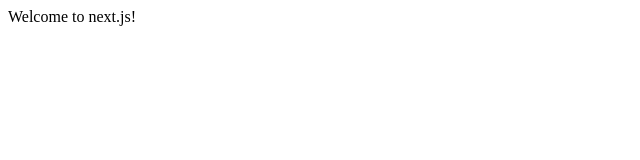
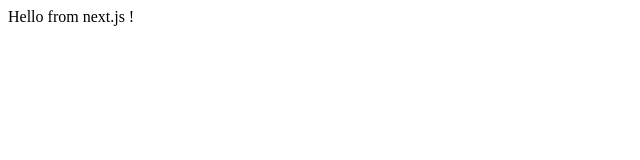
Before and after one commit to franxois/Next.js-GraphQL-TypeScript, a Next.js app: page / in a window 1280 px wide. Shown: the top 160 px of the page, without its empty margins (0-640 px from the left). Built offline with nearby package versions, Linux system fonts and the light colour scheme.

Commit message:
build(typescript): Add typescript and change index.js to index.tsx

```diff
--- /dev/null
+++ b/next.config.js
@@ -0,0 +1,2 @@
+const withTs = require('@zeit/next-typescript');
+module.exports = withTs({ /* additional config*/ })
--- a/package.json
+++ b/package.json
@@ -4,9 +4,11 @@
   "description": "",
   "main": "index.js",
   "dependencies": {
+    "@zeit/next-typescript": "^0.1.1",
     "next": "^5.1.0",
     "react": "^16.3.1",
-    "react-dom": "^16.3.1"
+    "react-dom": "^16.3.1",
+    "typescript": "^2.8.1"
   },
   "devDependencies": {},
   "scripts": {
--- a/pages/index.js
+++ /dev/null
@@ -1 +0,0 @@
-export default () => <div>Welcome to next.js!</div>
--- /dev/null
+++ b/pages/index.tsx
@@ -0,0 +1,9 @@
+import * as React from 'react'
+
+export default class App extends React.Component<any, any> {
+    render() {
+        return (
+            <div>Hello from next.js !</div>
+        );
+    }
+}
--- /dev/null
+++ b/tsconfig.json
@@ -0,0 +1,6 @@
+{
+    "compilerOptions": {
+        "target": "es5",
+        "jsx": "preserve"
+    }
+}
```
Also changed, not shown: 1 other file (tests, documents, lock files or other folders).
